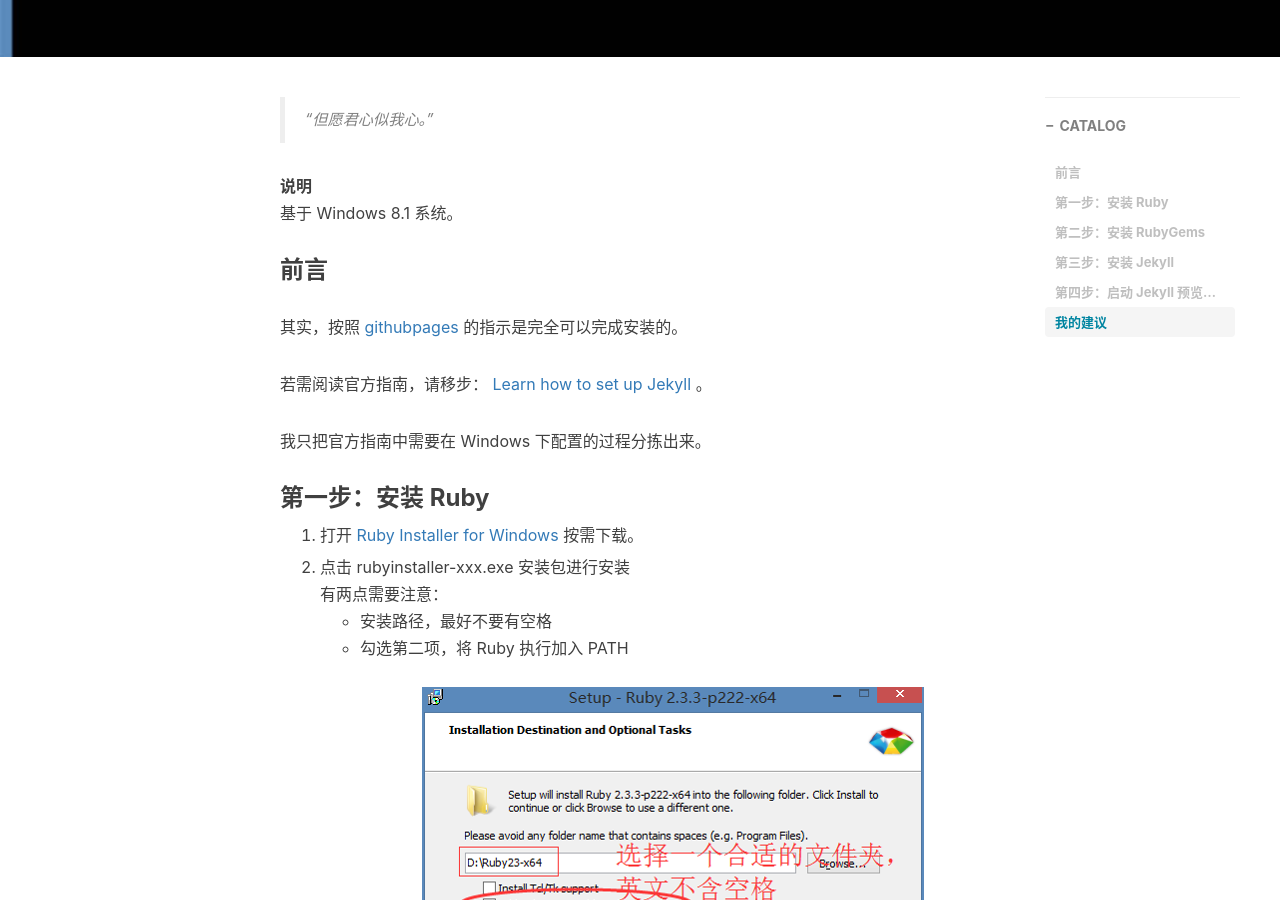
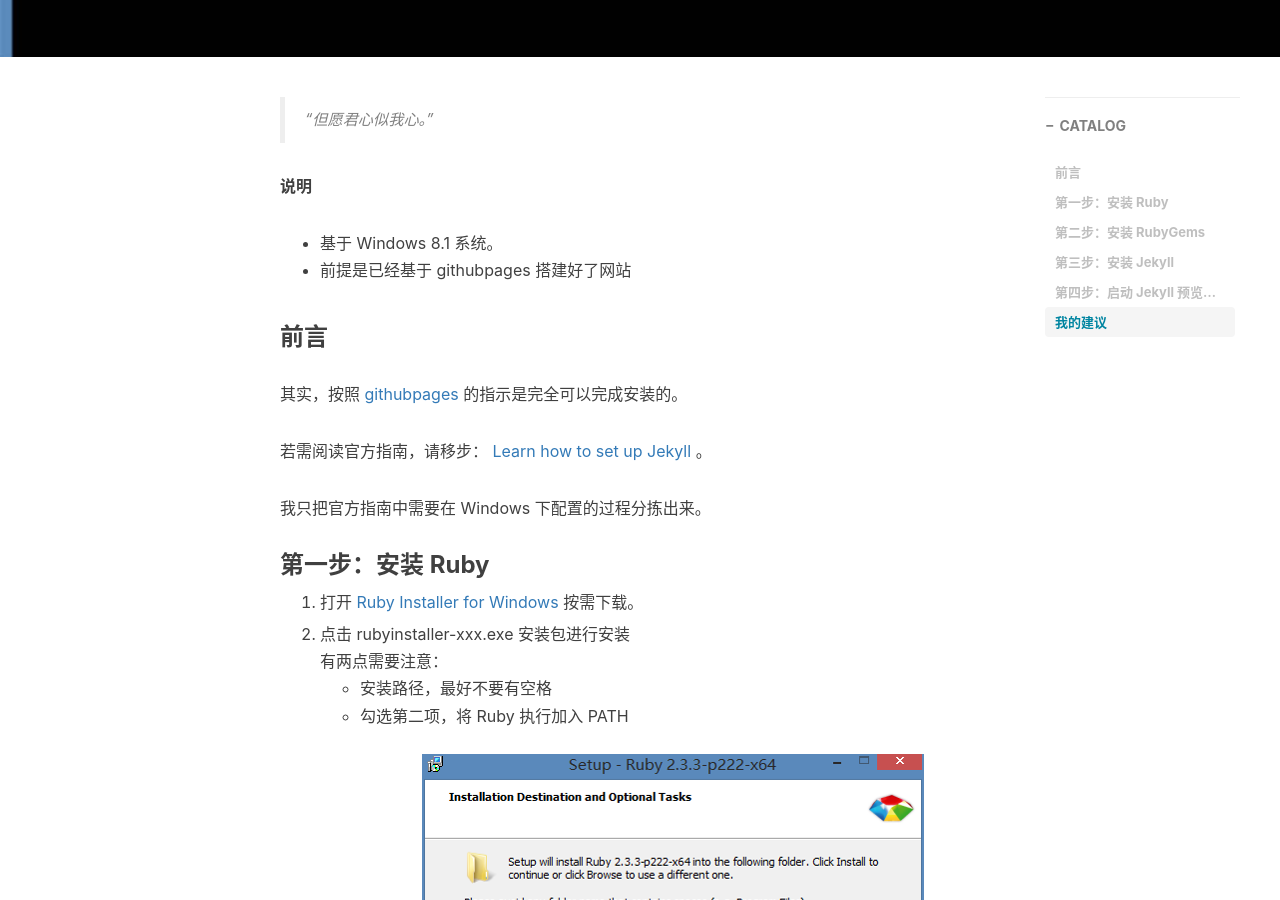
Before and after one commit to TechJene/TechJene.github.io, a Jekyll site: the page built from _posts/2017-03-12-jekyll-config.markdown, in a window 1280 px wide and 900 px high, scrolled down 526 px. Built offline with Jekyll 4.4.1, drawn with Linux system fonts in a browser that asks for light colours; nearby versions of some CDN libraries; comment, search, counter and statistics services are not loaded.

Commit message:
post jekyll config

```diff
--- a/_posts/2017-03-12-jekyll-config.markdown
+++ b/_posts/2017-03-12-jekyll-config.markdown
@@ -13,7 +13,8 @@
 > "但愿君心似我心。"
 
 **说明**
-基于 Windows 8.1 系统。
+* 基于 Windows 8.1 系统。
+* 前提是已经基于 githubpages 搭建好了网站
 
 ### 前言
 
@@ -68,11 +69,8 @@
 
 2. 输入 jekyll --help 查看最新的 Serve your site locally 命令
   目前(2017.03.11)是：
-  >  serve, server, s
-
-  所以输入
-  ``jekyll s``
-  即可启动本地预览。
+  ``serve, server, s``
+  所以输入 ``jekyll s``即可启动本地预览。
 
 3. 打开浏览器，输入 http://localhost:4000/ ，然后 enjoy 。
 
```
Also changed, not shown: other parts of _posts/2017-03-12-jekyll-config.markdown (+1 -1 lines).
